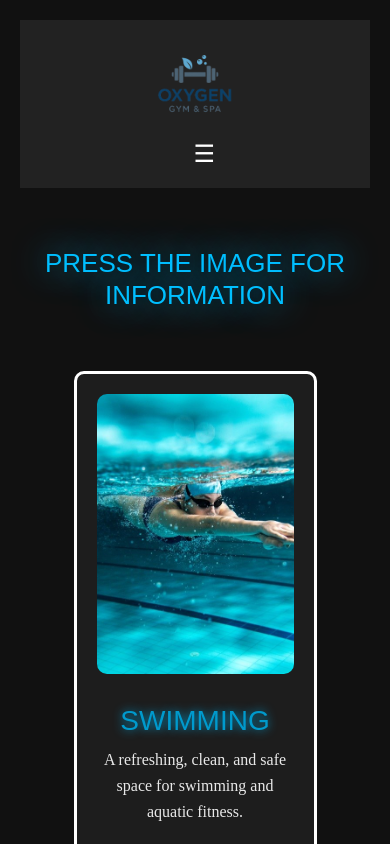
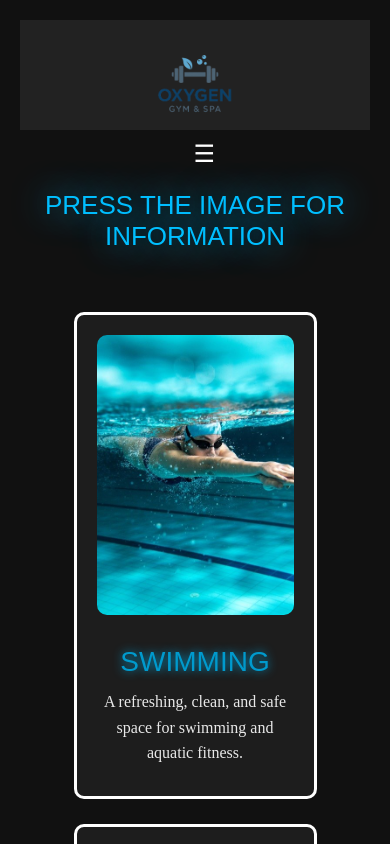
Before and after one commit to 42330687-boop/webP, a React (Create React App) app in the folder frontend/: page / in a window 390 px wide. Shown: the top 844 px of the page. Built offline with nearby package versions, Linux system fonts and the light colour scheme.

Commit message:
update responsive styles

```diff
--- a/frontend/src/assets/Header.css
+++ b/frontend/src/assets/Header.css
@@ -6,11 +6,12 @@
   align-items: center;
   justify-content: space-between;
   padding: 15px 25px;
+  height: 140px;
   position: relative;
 }
 
-/* مساحة فاضية يسار */
-.header-spacer {
+/* فراغ يسار (للتوازن) */
+.header-left {
   width: 40px;
 }
 
@@ -19,42 +20,48 @@
   flex: 1;
   display: flex;
   justify-content: center;
+  align-items: center;
 }
 
 .logo img {
-  width: 150px;
+  width: 220px;      /* كبر/صغّر حسب ما بدك */
+  max-width: 100%;
   height: auto;
+  object-fit: contain;
 }
 
-/* المينيو يمين */
+/* أيقونة المينيو عاليمين */
 .menu-container {
   width: 40px;
   display: flex;
   justify-content: flex-end;
+  align-items: center;
   position: relative;
   z-index: 1000;
 }
 
 .menu-icon {
-  font-size: 30px;
+  font-size: 34px;
+  color: white;
   cursor: pointer;
-  color: white;
-  transition: 0.3s;
+  transition: 0.3s ease;
 }
 
 .menu-icon:hover {
-  transform: scale(1.2);
   color: #00bfff;
+  transform: scale(1.15);
 }
 
-/* القائمة */
+/* ================= DROPDOWN ================= */
+
 .dropdown {
   position: absolute;
   top: 45px;
   right: 0;
+  background: #333;
   list-style: none;
-  background: #333;
-  border-radius: 8px;
+  width: 180px;
+  border-radius: 10px;
   display: none;
   overflow: hidden;
 }
@@ -73,21 +80,25 @@
   background: #444;
 }
 @media (max-width: 768px) {
+  .main-header {
+    height: 110px;
+  }
+
   .logo img {
-    width: 120px;
+    width: 160px;
   }
 
   .menu-icon {
-    font-size: 26px;
+    font-size: 28px;
   }
 }
 
 @media (max-width: 480px) {
   .logo img {
-    width: 100px;
+    width: 130px;
   }
 
   .menu-icon {
-    font-size: 22px;
+    font-size: 24px;
   }
 }
```
